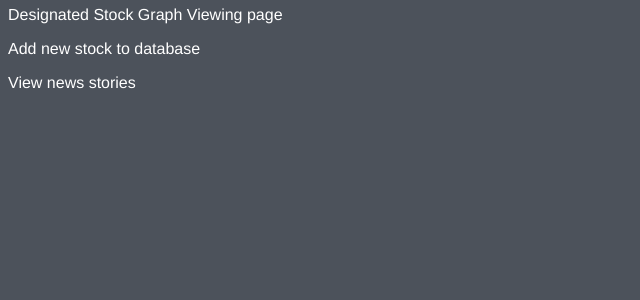
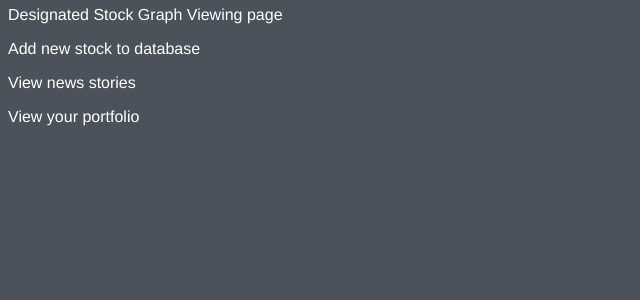
Before and after one commit to tc5368/Group_Project, a Flask app: page / in a window 1280 px wide. Shown: the part 185-485 px from the top of the page, without its empty margins (0-640 px from the left). Run offline with Flask 3, Linux system fonts and the light colour scheme; parts of the project's set-up code (start-up, migrations or seed data) failed here and were passed over.

Commit message:
Continuing on developing portfolio page

```diff
--- a/Stocks/routes.py
+++ b/Stocks/routes.py
@@ -174,3 +174,12 @@ def news():
 		return render_template("news.html", articles=articleList)
 	else:
 		return "<p>Couldn't find any article</p>"
+
+@app.route('/portfolio')
+def portfolio():
+	if "user_id" in session.keys():
+		user_portf = Portfolio.query.get(session["user_id"])
+		print(user_portf.Amount_of_Shares)
+	else:
+		print("Not logged in")
+	return render_template("portfolio.html")
--- a/Stocks/templates/home.html
+++ b/Stocks/templates/home.html
@@ -13,4 +13,8 @@
 	<a class='nav-item nav-link' href='/news'>View news stories</a>
 </p>
 
+<p>
+	<a class='nav-item nav-link' href='/portfolio'>View your portfolio</a>
+</p>
+
 {% endblock content %}
```
